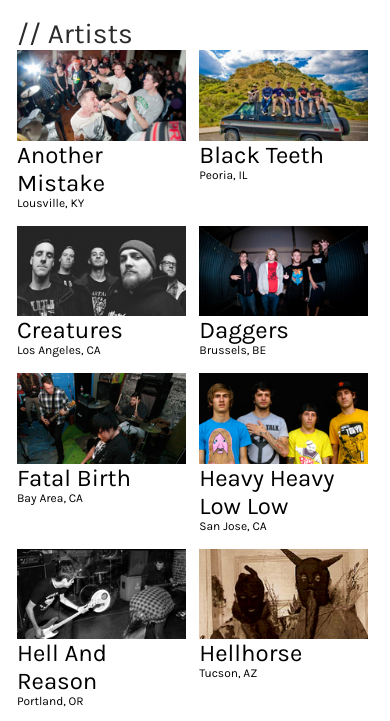
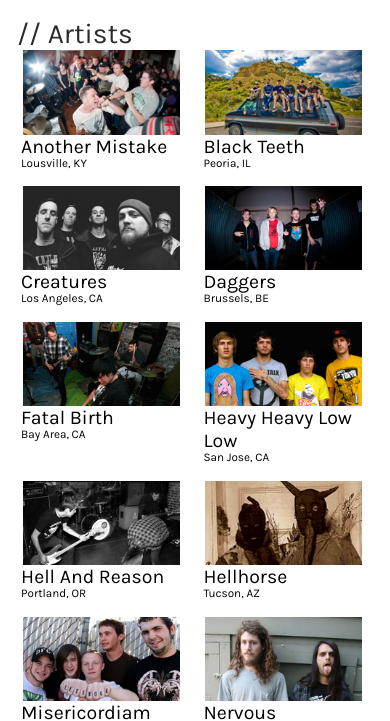
Before and after one commit to etsyketsy/tg-react, a React app: page /artists in a window 390 px wide. Shown: the part 142-863 px from the top of the page. Built offline with nearby package versions, Linux system fonts and the light colour scheme.

Commit message:
Fixes artist name and location sizing on All Artists Page - Previously artist names would extend outside of container and blend with others - Fixed font size to be dynamic based on container size with conditional css for small screens

```diff
--- a/src/containers/Artist/index.css
+++ b/src/containers/Artist/index.css
@@ -1,32 +1,23 @@
 .artistSlide .name {
-    font-size: 1.5em;
+    font-size: 2.3vw;
     display: flex;
-    flex-direction: column;
+    flex-flow: column wrap;
+    margin-left: .5vh;
     font-family: 'Karla', sans-serif;
 }
 
 .artistSlide .location {
-    font-size: .5em;
+    font-size: 1.5vw;
     line-height: 1em;
 }
 
 .artistSlide .artistPhoto {
     display: flex;
     width: inherit;
+    height: 10vh;
+    margin: 0;
     object-fit: scale-down;
 }
-/*
-.bio {
-    padding: 0;
-    margin: 0;
-    border-top: solid #ffcebe;
-    width: 100%;
-} */
-
-/* .artistSlide  .desc {
-    display: flex;
-    flex-direction: column;
-} */
 
 
 
@@ -37,11 +28,13 @@
     max-width: 20vh;
 }
 
-@media only screen and (max-width: 1024px) {
-    /* .artistPhoto {
-        min-width: 10vh;
-        max-width: 40vh;
-        height: auto;
-        object-fit: scale-down;
-    } */
+@media only screen and (max-width: 450px) {
+    .artistSlide .name {
+        font-size: 5vw;
+        font-family: 'Karla', sans-serif;
+    }
+
+    .artistSlide .location {
+        font-size: 3vw;
+    }
 }
```
